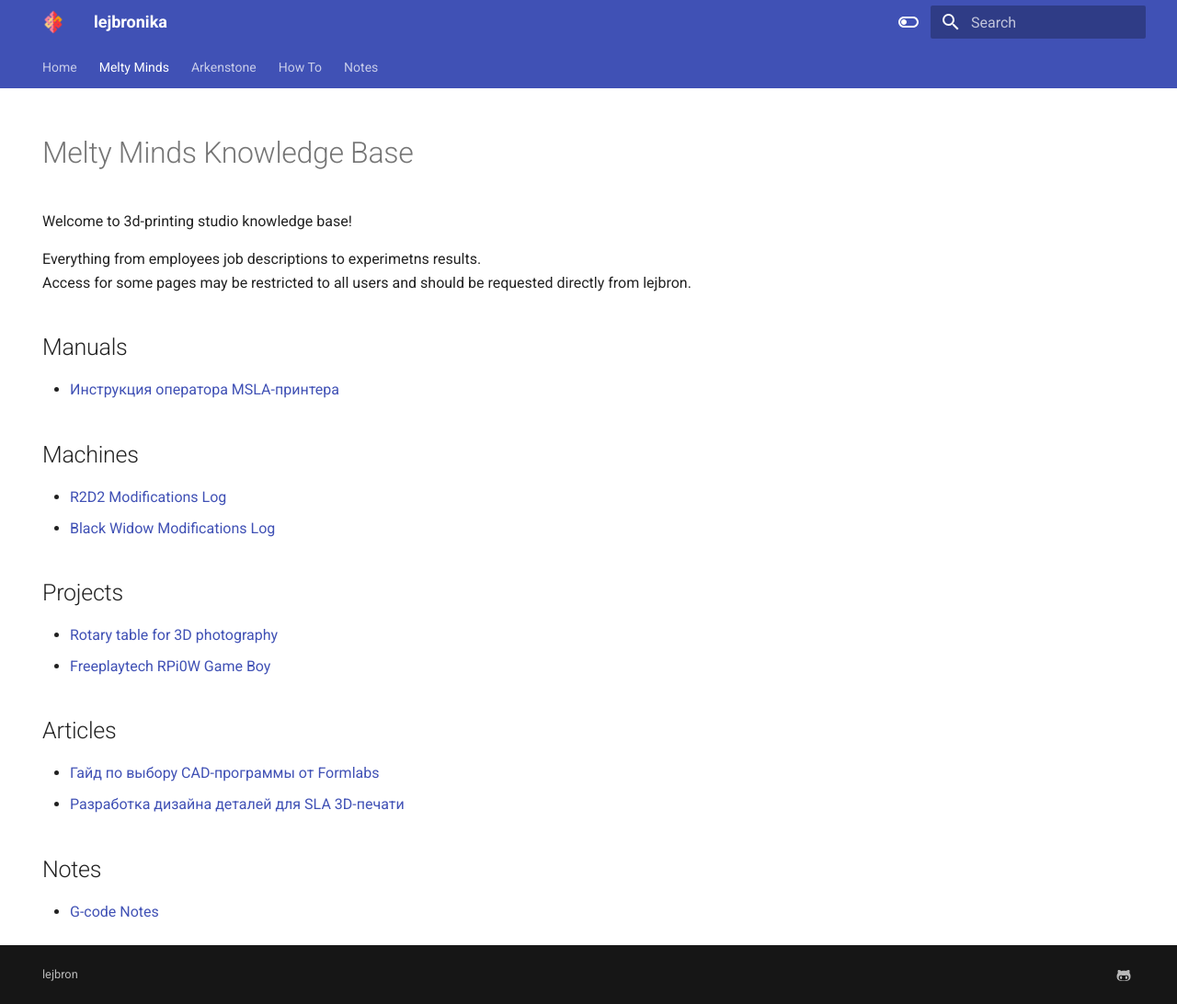
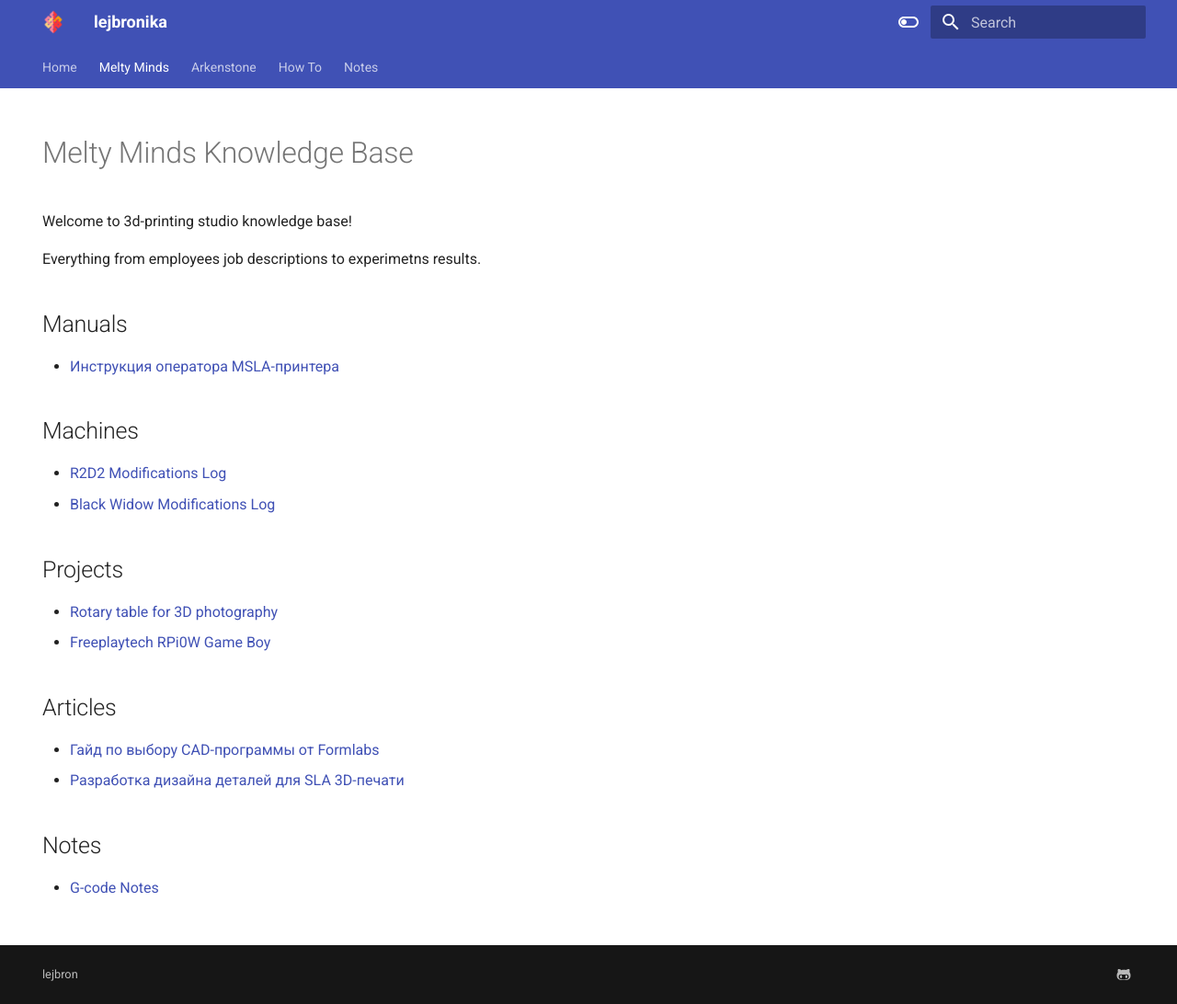
Before and after one commit to lejbronika/knowledge_base, an MkDocs documentation site: the page built from docs/meltyminds/index.md, in a window 1280 px wide and 1092 px high. Shown: the whole window at 92% size. Built offline with MkDocs 1.6.1 and Material for MkDocs 9.7.7, drawn with Linux system fonts in a browser that asks for light colours.

```diff
--- a/docs/meltyminds/index.md
+++ b/docs/meltyminds/index.md
@@ -9,7 +9,6 @@ hide:
 Welcome to 3d-printing studio knowledge base!
 
 Everything from employees job descriptions to experimetns results.
-Access for some pages may be restricted to all users and should be requested directly from lejbron.
 
 ## Manuals
 
```
Also changed, not shown: docs/meltyminds/r2d2_log.md (+2 -0 lines), docs/media/img/meltyminds/machines/r2d2.jpg (added).
